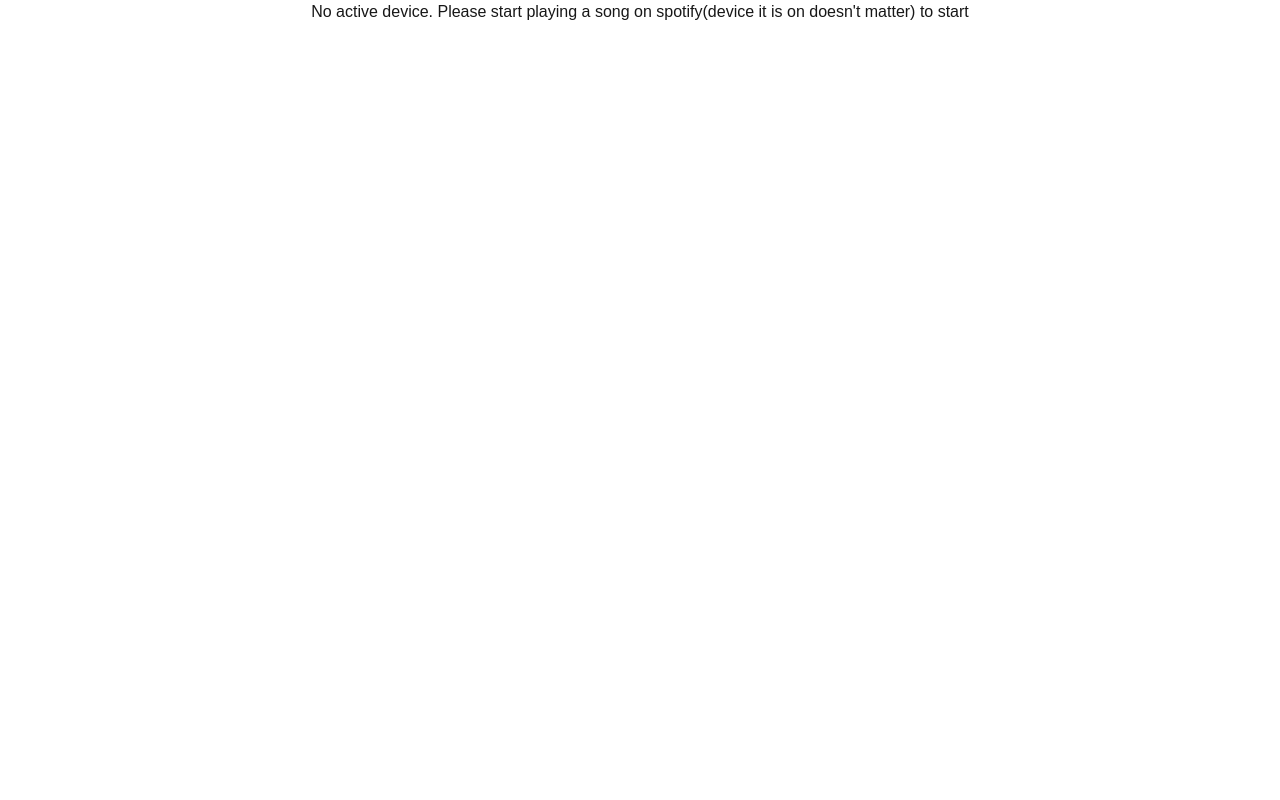
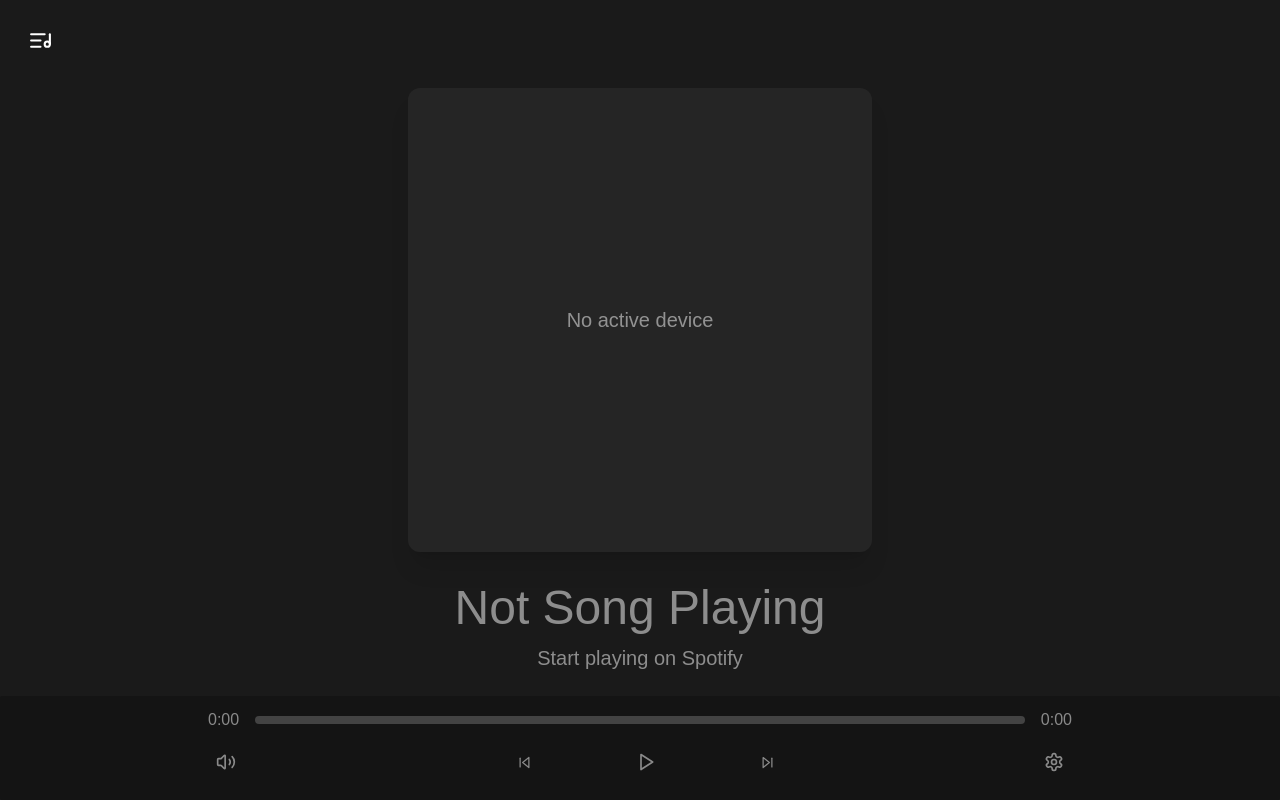
Before and after one commit to connosssss/betterfy, a Next.js app: page / in a window 1280 px wide. Built offline with nearby package versions, Linux system fonts and the light colour scheme; no server answers; sample sign-in values are in the browser's storage.

Commit message:
Placeholder when no song playing

```diff
--- /dev/null
+++ b/components/PlaceHolder.tsx
@@ -0,0 +1,192 @@
+import React from 'react';
+import { Volume2, SkipBack, SkipForward, Play, Settings, ListMusic, Maximize, Minimize, LogOut } from 'lucide-react';
+
+
+interface PlaceHolderProps {
+  setQueueVisible: React.Dispatch<React.SetStateAction<boolean>>;
+  QueueVisible: boolean;
+  settingsOpen: boolean;
+  setSettingsOpen: React.Dispatch<React.SetStateAction<boolean>>;
+}
+
+
+interface TextColorMode {
+  mode: 'auto' | 'white' | 'black';
+}
+
+
+const SettingsMenu = ({
+  setSettingsOpen
+}: {
+  setSettingsOpen: React.Dispatch<React.SetStateAction<boolean>>;
+}) => {
+
+  const handleLogout = () => {
+    localStorage.removeItem('spotify_token');
+    window.location.href = '/login';
+  };
+
+
+  return (
+    <div
+      className="fixed top-1/2 left-1/2 transform -translate-x-1/2 -translate-y-1/2
+        w-80 max-h-[80vh] rounded-lg
+        bg-black
+        bg-opacity-40 backdrop-blur-sm shadow-lg overflow-hidden flex flex-col z-30"
+    >
+
+      <div className="p-6">
+        <h2 className="text-2xl font-atkinson-hyperlegible text-white mb-4">
+          Settings
+        </h2>
+      </div>
+
+
+      <div
+        className="flex-1 overflow-y-auto px-6 pb-6
+          [&::-webkit-scrollbar]:w-2
+          [&::-webkit-scrollbar]:h-2
+          [&::-webkit-scrollbar-track]:rounded-full
+          [&::-webkit-scrollbar-thumb]:rounded-full
+          [&::-webkit-scrollbar-track]:bg-white [&::-webkit-scrollbar-track]:bg-opacity-10 [&::-webkit-scrollbar-thumb]:bg-white"
+        onClick={(e) => e.stopPropagation()}
+      >
+
+        <div className="space-y-6">
+          <div className="pt-4 border-t border-gray-600">
+
+            <button
+              onClick={handleLogout}
+              className="w-full px-4 py-3 rounded-lg text-left transition-all duration-200 flex items-center justify-between
+                hover:bg-white hover:bg-opacity-10"
+            >
+              <span className="text-md text-white">Logout</span>
+              <LogOut size={18} className="text-white" />
+            </button>
+
+          </div>
+        </div>
+      </div>
+    </div>
+  );
+};
+
+
+export const PlaceHolder: React.FC<PlaceHolderProps> = ({
+  setQueueVisible,
+  QueueVisible,
+  settingsOpen,
+  setSettingsOpen
+}) => {
+
+  return (
+    <div className="transition-colors duration-1000 ease-in-out h-screen w-full"
+    style={{
+      backgroundColor: '#1a1a1a',
+    }}>
+
+      <div className='flex h-full'>
+        {settingsOpen && (
+          <>
+            <div
+              className="fixed inset-0 bg-black bg-opacity-50 z-20 backdrop-blur-sm"
+              onClick={() => setSettingsOpen(false)}
+            />
+            <SettingsMenu
+              setSettingsOpen={setSettingsOpen}
+            />
+          </>
+        )}
+
+
+        <button
+          onClick={() => setQueueVisible(!QueueVisible)}
+          className="fixed left-4 top-4 p-3 hover:bg-white hover:bg-opacity-10 rounded-full z-10 text-white"
+        >
+          <ListMusic size={25} />
+        </button>
+
+
+        <div className='h-[87%] top-0 fixed flex w-full items-center justify-center'>
+          <div className='flex flex-col items-center justify-center h-full'>
+            <div
+              className='rounded-xl mt-16 shadow-xl h-2/3 aspect-square bg-white bg-opacity-5 flex items-center justify-center'
+            >
+              <div className="text-white text-xl font-atkinson-hyperlegible opacity-50">
+                No active device
+              </div>
+            </div>
+
+            <div className='mt-5 text-center'>
+              <div className="text-5xl font-atkinson-hyperlegible p-3 text-white opacity-50">
+                Not Song Playing
+              </div>
+
+              <div className="text-xl font-atkinson-hyperlegible text-white opacity-50">
+                Start playing on Spotify
+              </div>
+            </div>
+          </div>
+        </div>
+
+
+        <div className="w-screen fixed bottom-0 left-0 right-0 h-[13%] bg-black bg-opacity-20 backdrop-blur-3xl rounded-sm">
+          <div className="max-w-4xl mx-auto px-4 z-20">
+
+            <div className="flex items-center gap-4 mb-2 mt-3">
+              <div className="text-md font-atkinson-hyperlegible text-white opacity-50">
+                0:00
+              </div>
+
+              <div className="relative w-full h-2 bg-white bg-opacity-20 rounded-lg">
+                <div className="absolute top-0 left-0 h-full bg-white rounded-lg opacity-50" style={{ width: '0%' }} />
+              </div>
+
+              <div className="text-md font-atkinson-hyperlegible text-white opacity-50">
+                0:00
+              </div>
+            </div>
+
+
+            <div className='flex flex-col sm:flex-row items-center justify-between gap-4'>
+              <div className="flex-1 flex justify-center sm:justify-start">
+                <div className="relative flex items-center gap-2">
+                  <button className="hover:bg-white hover:bg-opacity-10 rounded-full p-2 text-white opacity-50">
+                    <Volume2 size={20} />
+                  </button>
+                </div>
+              </div>
+
+
+              <div className="flex-1 flex justify-center">
+                <div className="flex items-center justify-center gap-20 pl-3">
+                  <button className="p-3 hover:bg-white hover:bg-opacity-10 rounded-full text-white opacity-50">
+                    <SkipBack size={15} />
+                  </button>
+
+                  <button className="p-3 hover:bg-white hover:bg-opacity-10 rounded-full text-white opacity-50">
+                    <Play size={20} />
+                  </button>
+
+                  <button className="p-3 hover:bg-white hover:bg-opacity-10 rounded-full text-white opacity-50">
+                    <SkipForward size={15} />
+                  </button>
+                </div>
+              </div>
+
+              <div className="flex-1 flex justify-center sm:justify-end relative">
+                <button
+                  onClick={() => setSettingsOpen(!settingsOpen)}
+                  className="p-2 hover:bg-white hover:bg-opacity-10 rounded-full text-white opacity-50"
+                >
+                  <Settings size={20} />
+                </button>
+              </div>
+
+            </div>
+          </div>
+        </div>
+      </div>
+    </div>
+  );
+};
--- a/components/player.tsx
+++ b/components/player.tsx
@@ -8,6 +8,7 @@
   import { MiddleImageyTitle } from './MiddleImageyTitle';
   import { Queue } from './Queue';
   import { Playlists } from './Playlists';
+  import { PlaceHolder } from './PlaceHolder';
 
 interface PlayerProps {
   accessToken: string;
@@ -526,7 +527,12 @@
   };
 
 
-  if (!playerState?.device) return <div className='w-screen text-center'>No active device. Please start playing a song on spotify(device it is on doesn't matter) to start </div>;
+  if (!playerState?.device) return <PlaceHolder
+    setQueueVisible={setQueueVisible}
+    QueueVisible={QueueVisible}
+    settingsOpen={settingsOpen}
+    setSettingsOpen={setSettingsOpen}
+  />;
 
   const VolumeIcon = volume === 0 ? VolumeX : volume < 50 ? Volume1 : Volume2;
 
```
